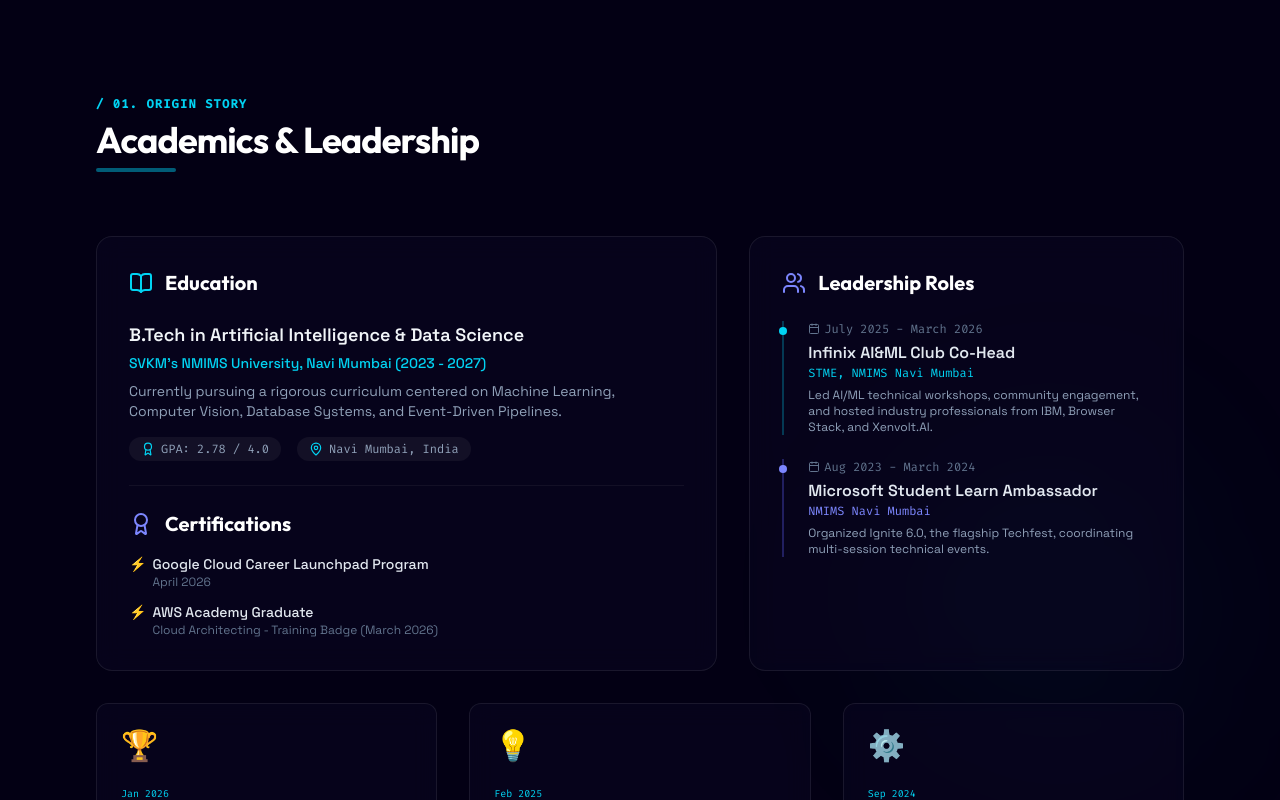
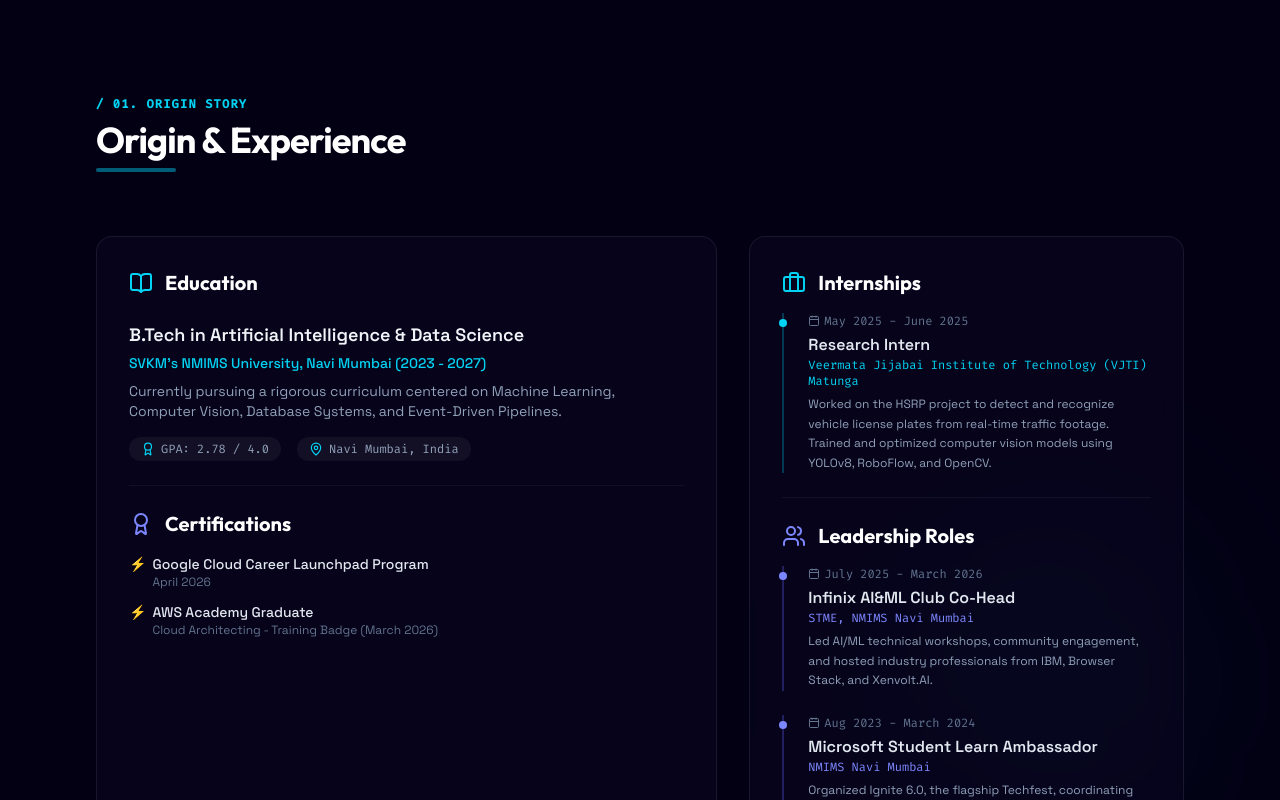
Before and after one commit to Suryanshsaraf/suryansh-portfolio, a React (Vite) app: page / in a window 1280 px wide. Shown: the part 800-1600 px from the top of the page. Built offline with nearby package versions, Linux system fonts and the light colour scheme.

Commit message:
feat: Add VJTI Mumbai Research Internship details as per resume

```diff
--- a/src/components/About.tsx
+++ b/src/components/About.tsx
@@ -1,6 +1,6 @@
 import React from 'react';
 import { motion } from 'framer-motion';
-import { Award, BookOpen, Calendar, MapPin, Users } from 'lucide-react';
+import { Award, BookOpen, Briefcase, Calendar, MapPin, Users } from 'lucide-react';
 
 const About: React.FC = () => {
   const cardVariants = {
@@ -28,7 +28,7 @@ const About: React.FC = () => {
             / 01. Origin Story
           </span>
           <h2 className="font-display text-3xl font-bold tracking-tight text-white sm:text-4xl">
-            Academics &amp; Leadership
+            Origin &amp; Experience
           </h2>
           <div className="mt-2 h-1 w-20 rounded bg-cyan-500/50" />
         </div>
@@ -97,7 +97,7 @@ const About: React.FC = () => {
             </div>
           </motion.div>
 
-          {/* Leadership & Activities Card */}
+          {/* Experience & Leadership Card */}
           <motion.div
             variants={cardVariants}
             initial="hidden"
@@ -108,20 +108,42 @@ const About: React.FC = () => {
           >
             <div className="absolute inset-0 bg-gradient-to-br from-cyan-500/5 to-indigo-500/0 opacity-0 group-hover:opacity-100 transition-opacity duration-500 pointer-events-none" />
             <div className="relative z-10 space-y-6">
-              <div className="flex items-center space-x-3 text-indigo-400">
+              {/* Internships Section */}
+              <div>
+                <div className="flex items-center space-x-3 text-cyan-400 mb-4">
+                  <Briefcase className="h-6 w-6" />
+                  <h3 className="font-display text-xl font-bold text-white">Internships</h3>
+                </div>
+
+                <div className="relative pl-6 border-l-2 border-cyan-500/30">
+                  <div className="absolute left-[-5px] top-1.5 h-2 w-2 rounded-full bg-cyan-400" />
+                  <span className="text-xs text-slate-500 font-mono flex items-center space-x-1">
+                    <Calendar className="h-3 w-3 mr-1" /> May 2025 - June 2025
+                  </span>
+                  <h4 className="text-md font-semibold text-slate-200 mt-1">Research Intern</h4>
+                  <p className="text-xs text-cyan-400 font-mono">Veermata Jijabai Institute of Technology (VJTI) Matunga</p>
+                  <p className="text-slate-400 text-xs mt-1.5 leading-relaxed">
+                    Worked on the HSRP project to detect and recognize vehicle license plates from real-time traffic footage. Trained and optimized computer vision models using YOLOv8, RoboFlow, and OpenCV.
+                  </p>
+                </div>
+              </div>
+
+              {/* Leadership Section */}
+              <div className="border-t border-white/5 pt-6">
+                <div className="flex items-center space-x-3 text-indigo-400 mb-4">
                   <Users className="h-6 w-6" />
                   <h3 className="font-display text-xl font-bold text-white">Leadership Roles</h3>
                 </div>
 
                 <div className="space-y-6">
-                <div className="relative pl-6 border-l-2 border-cyan-500/30">
-                  <div className="absolute left-[-5px] top-1.5 h-2 w-2 rounded-full bg-cyan-400" />
+                  <div className="relative pl-6 border-l-2 border-indigo-500/30">
+                    <div className="absolute left-[-5px] top-1.5 h-2 w-2 rounded-full bg-indigo-400" />
                     <span className="text-xs text-slate-500 font-mono flex items-center space-x-1">
                       <Calendar className="h-3 w-3 mr-1" /> July 2025 - March 2026
                     </span>
                     <h4 className="text-md font-semibold text-slate-200 mt-1">Infinix AI&amp;ML Club Co-Head</h4>
-                  <p className="text-xs text-cyan-400 font-mono">STME, NMIMS Navi Mumbai</p>
-                  <p className="text-slate-400 text-xs mt-1.5">
+                    <p className="text-xs text-indigo-400 font-mono">STME, NMIMS Navi Mumbai</p>
+                    <p className="text-slate-400 text-xs mt-1.5 leading-relaxed">
                       Led AI/ML technical workshops, community engagement, and hosted industry professionals from IBM, Browser Stack, and Xenvolt.AI.
                     </p>
                   </div>
@@ -133,9 +155,10 @@ const About: React.FC = () => {
                     </span>
                     <h4 className="text-md font-semibold text-slate-200 mt-1">Microsoft Student Learn Ambassador</h4>
                     <p className="text-xs text-indigo-400 font-mono">NMIMS Navi Mumbai</p>
-                  <p className="text-slate-400 text-xs mt-1.5">
+                    <p className="text-slate-400 text-xs mt-1.5 leading-relaxed">
                       Organized Ignite 6.0, the flagship Techfest, coordinating multi-session technical events.
                     </p>
+                  </div>
                 </div>
               </div>
             </div>
```
Lines whose indentation alone changed are shown as unchanged.
